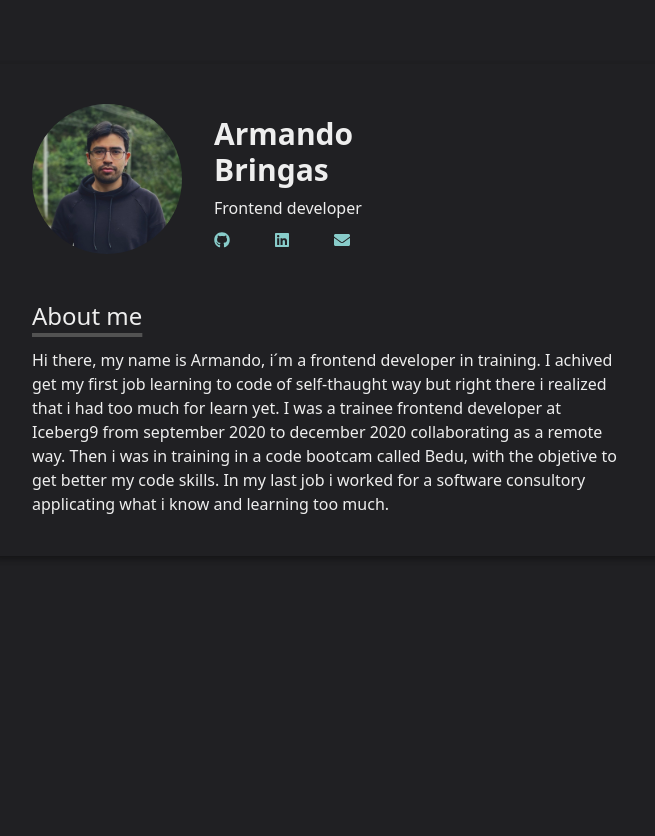
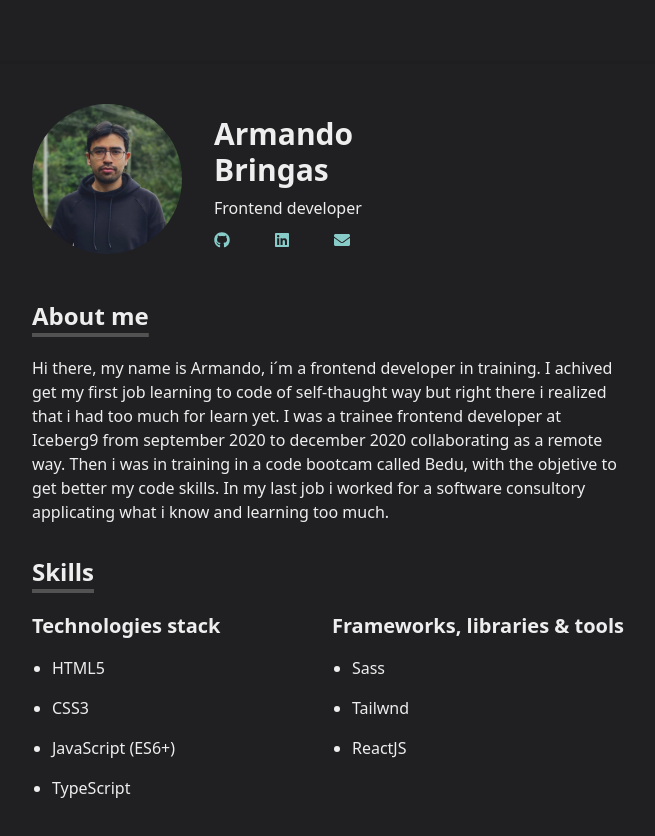
Before and after one commit to armandopbringas/armandopbringas.dev, a Next.js app: page / in a window 1280 px wide. Shown: the top 836 px of the page, without its empty margins (312-967 px from the left). Built offline with nearby package versions, Linux system fonts and the light colour scheme.

Commit message:
skills component created

```diff
--- a/components/profile-card/profile-card.module.css
+++ b/components/profile-card/profile-card.module.css
@@ -64,8 +64,9 @@
 
 .text-title {
   @apply
-  mb-4
+  mb-6
   text-2xl
+  font-semibold
   underline
   decoration-4
   underline-offset-8
--- /dev/null
+++ b/components/skills/index.js
@@ -0,0 +1,34 @@
+import { skillsContent } from '../../content/skills.content'
+import styles from './skills.module.css'
+
+const Skills = ({ aboutLenguagesSkills, aboutFrameworksSkills } = skillsContent) => {
+  return (
+    <div className={styles['skills-container']}>
+      <h2 className={styles['skills-title']}>Skills</h2>
+      <div className={styles['skills-items-container']}>
+        <ul className={styles['about-lenguges']}>
+          <h3 className={styles['lenguages-title']}>
+            Technologies stack
+          </h3>
+          {aboutLenguagesSkills.map((lenguageSkill, index) => (
+            <li className={styles['skills-items']} key={index}>
+              {lenguageSkill}
+            </li>
+          ))}
+        </ul>
+        <ul className={styles['about-frameworks']}>
+          <h3 className={styles['frameworks-title']}>
+            Frameworks, libraries & tools
+          </h3>
+          {aboutFrameworksSkills.map((frameworkSkill, index) => (
+            <li className={styles['skills-items']} key={index}>
+              {frameworkSkill}
+            </li>
+          ))}
+        </ul>
+      </div>
+  </div>
+  );
+}
+
+export default Skills;
--- /dev/null
+++ b/components/skills/skills.module.css
@@ -0,0 +1,39 @@
+.skills-container {
+  @apply
+  mt-8
+  px-10
+  md:px-0
+}
+
+.skills-title {
+  @apply
+  mb-6
+  text-2xl
+  font-semibold
+  underline
+  decoration-4
+  underline-offset-8
+  decoration-lihgt-gray
+}
+
+.skills-items-container {
+  @apply
+  flex
+  gap-8
+  justify-between
+}
+
+.lenguages-title,
+.frameworks-title {
+  @apply
+  mb-2
+  text-xl
+  font-semibold
+}
+
+.skills-items {
+  @apply
+  my-4
+  ml-5
+  list-disc
+}
--- /dev/null
+++ b/content/skills.content.js
@@ -0,0 +1,15 @@
+const skillsContent = {
+  aboutLenguagesSkills: [
+    "HTML5",
+    "CSS3",
+    "JavaScript (ES6+)",
+    "TypeScript"
+  ],
+  aboutFrameworksSkills: [
+    "Sass",
+    "Tailwnd",
+    "ReactJS"
+  ]
+}
+
+export default skillsContent
--- a/pages/index.js
+++ b/pages/index.js
@@ -3,9 +3,11 @@ import styles from '../styles/Home.module.css'
 
 //  Imported components
 import ProfileCard from '../components/profile-card'
+import Skills from '../components/skills'
 
 // Components content
 import profileCardContent from '../content/profile-card.content'
+import skillsContent from '../content/skills.content'
 
 export default function Home() {
   return (
@@ -17,6 +19,7 @@ export default function Home() {
       </Head>
       <main className={styles.main}>
         <ProfileCard {...profileCardContent}/>
+        <Skills {...skillsContent}/>
       </main>
     </div>
   )
--- a/styles/Home.module.css
+++ b/styles/Home.module.css
@@ -1,6 +1,6 @@
 .container {
   @apply
-  px-10
+  x-sm:px-10
   md:px-0
   h-screen
   min-h-screen
@@ -10,7 +10,7 @@
   @apply
   px-0
   py-10
-  mt-16
+  my-16
   mx-auto
   max-w-2xl
   rounded
--- a/tailwind.config.js
+++ b/tailwind.config.js
@@ -5,6 +5,9 @@ module.exports = {
   ],
   theme: {
     extend: {
+      screens: {
+        'x-sm': '425px'
+      },
       fontFamily: {
         mPlusCode: ['M PLUS 1 Code', 'serif']
       },
```
